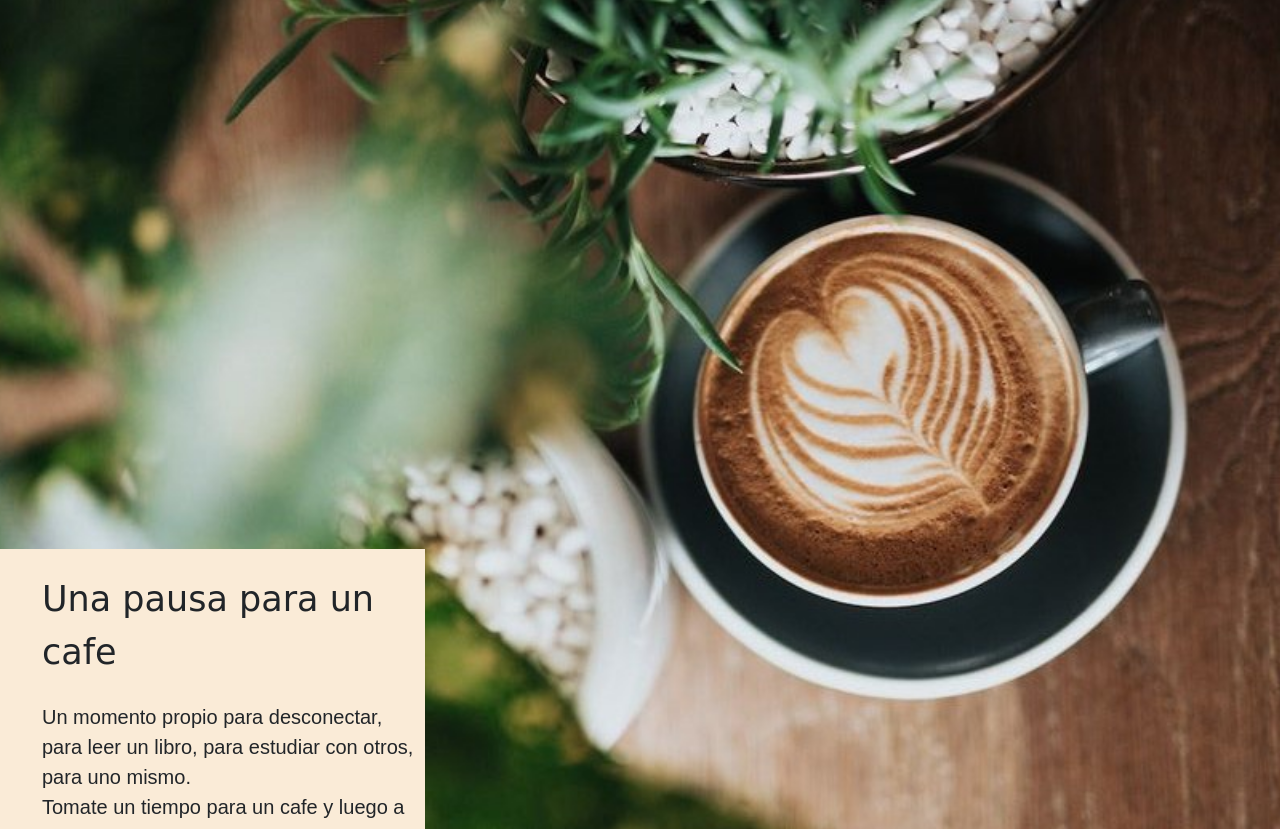
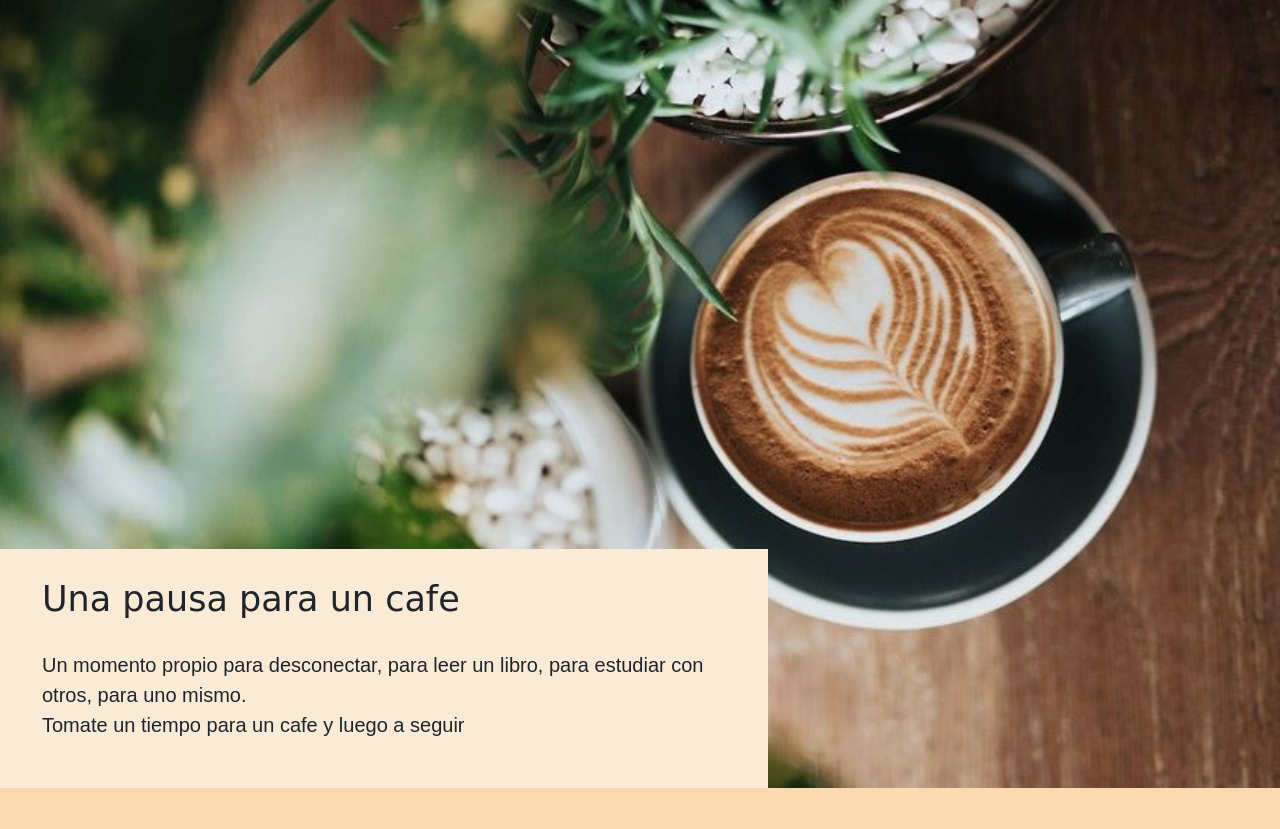
Before and after one commit to JuanPesce/entrega-2, a plain HTML site: page index.html in a window 1280 px wide. Shown: the part 123-952 px from the top of the page. Drawn offline with nearby package versions, Linux system fonts and the light colour scheme.

Commit message:
Ajuste frase principal

```diff
--- a/css/style.css
+++ b/css/style.css
@@ -297,11 +297,7 @@ align-items: center;
         height: 200px;
         padding: 10px;
     }
-    .main-index .frase-main{
-        background-color: antiquewhite;
-        width: 425px;
-        margin-bottom: 0px;
-        }
+
         .main__tutorial__imagenprincipal{
             display: flex;
             width: 425px;
@@ -316,6 +312,11 @@ align-items: center;
     .pop-up-index img {
         width: 300px;
     }
+    .main-index .frase-main{
+        background-color: antiquewhite;
+        width: 768px;
+        margin-bottom: 0px;
+        }
     .pop-up-index h2{
         background-color: rgb(103, 62, 15);
      /*   text-align: center;*/
```
